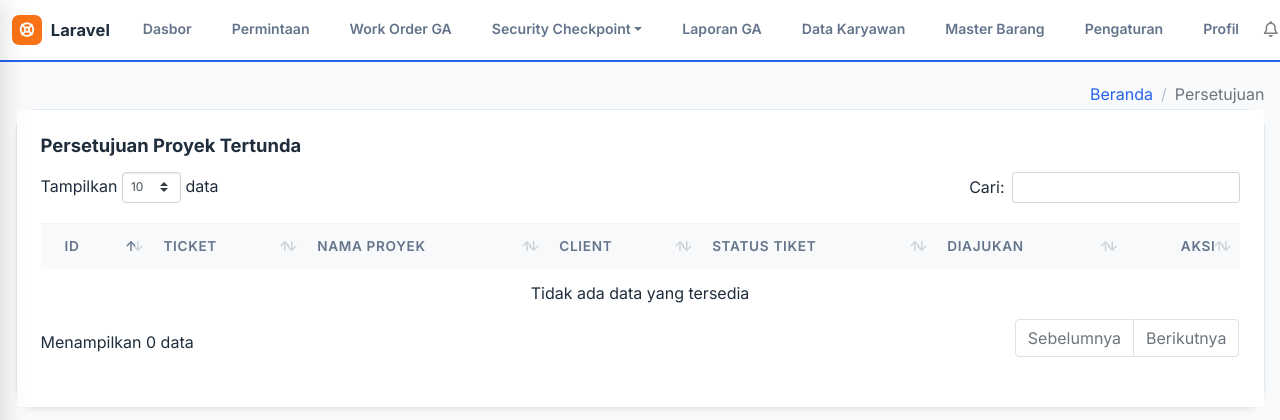
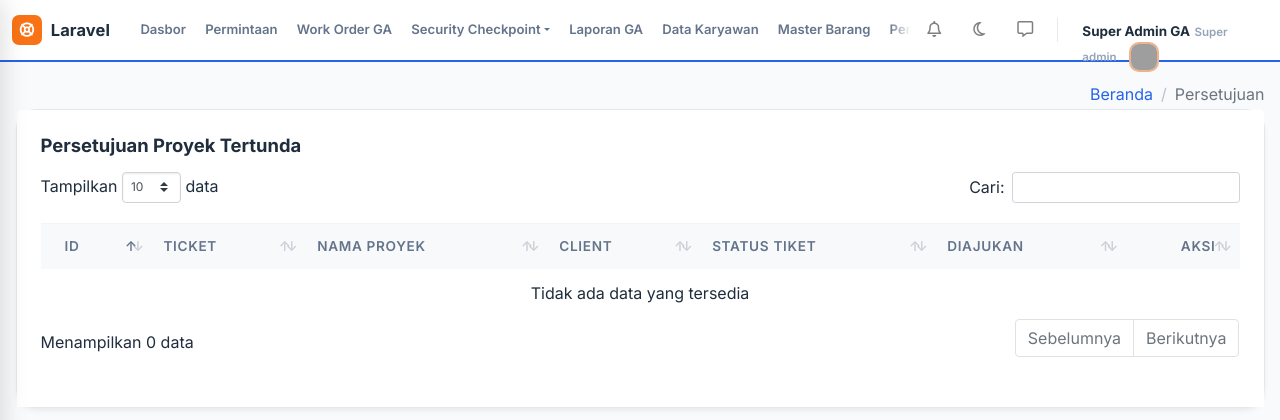
Before and after one commit to naps4/ga1, a Laravel app: page /approvals in a window 1280 px wide. Shown: the top 420 px of the page. Run offline with Laravel 10, Linux system fonts and the light colour scheme; a user stored in the database is signed in; data comes from the database, SQL or seed files in the repository; data that the repository does not hold is empty; parts of the project's set-up code (start-up, migrations or seed data) failed here and were passed over; some libraries are stand-ins or nearby versions; grey boxes are pictures that could not be loaded.

Commit message:
fix: make navbar top menu scrollable and responsive on small screens

```diff
--- a/resources/views/layouts/app.blade.php
+++ b/resources/views/layouts/app.blade.php
@@ -158,6 +158,15 @@
 
         .top-menu-scroll {
             position: relative;
+            max-width: 100%;
+            overflow-x: auto;
+            overflow-y: visible;
+            scrollbar-width: none;
+            -ms-overflow-style: none;
+        }
+
+        .top-menu-scroll::-webkit-scrollbar {
+            display: none;
         }
 
         .top-menu-scroll::before,
@@ -194,22 +203,28 @@
         .top-menu-list {
             display: flex;
             align-items: center;
-            gap: 1.4rem;
+            gap: 1rem;
             overflow-x: auto;
+            overflow-y: visible;
             white-space: nowrap;
             padding: .15rem 0 0;
             margin: 0;
             list-style: none;
-            scrollbar-width: thin;
-            scroll-snap-type: x proximity;
-        }
-
-        @media (min-width: 768px) {
-            .top-menu-scroll {
-                overflow: visible !important;
-            }
+            scrollbar-width: none;
+            -ms-overflow-style: none;
+        }
+
+        .top-menu-list::-webkit-scrollbar {
+            display: none;
+        }
+
+        @media (max-width: 1366px) {
             .top-menu-list {
-                overflow: visible !important;
+                gap: 0.4rem;
+            }
+            .top-menu-link {
+                padding: .5rem .4rem !important;
+                font-size: .82rem !important;
             }
         }
 
```
